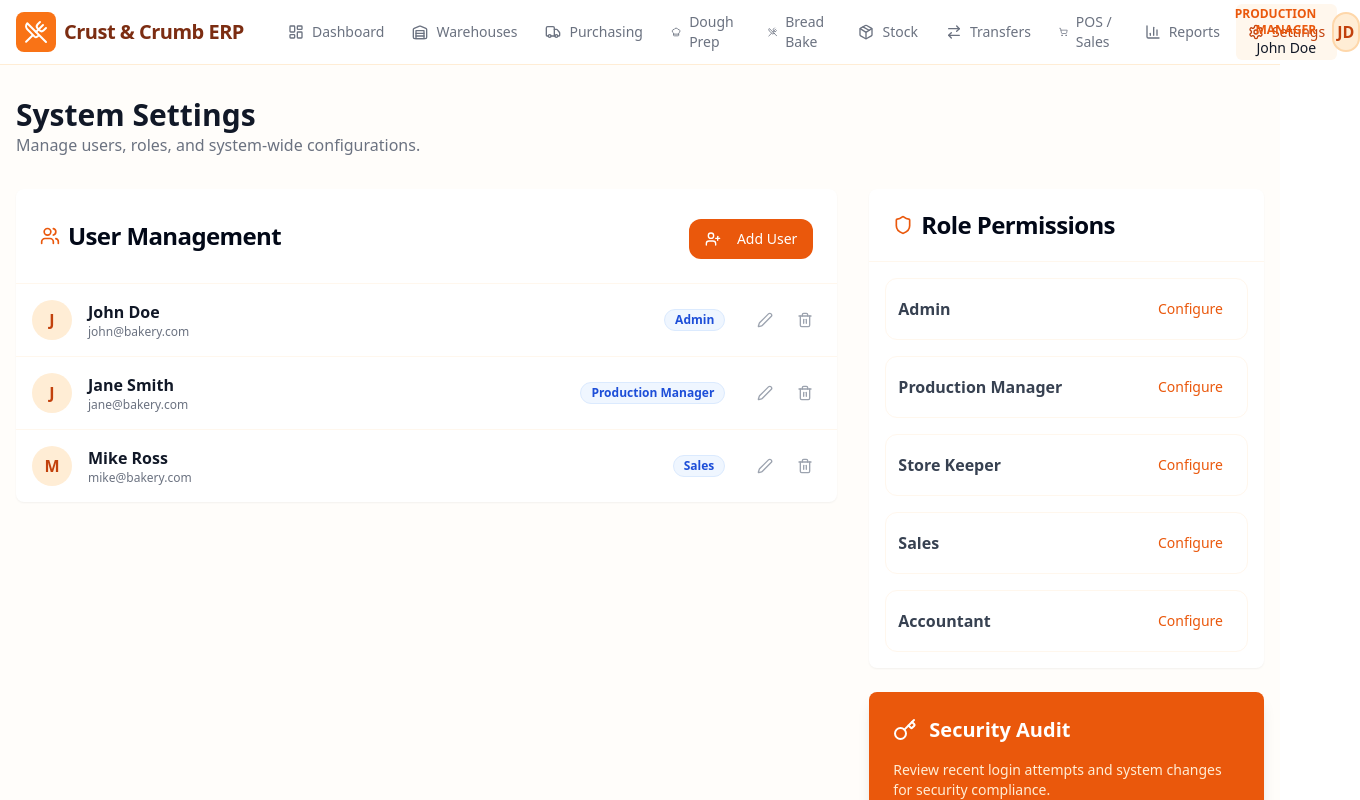
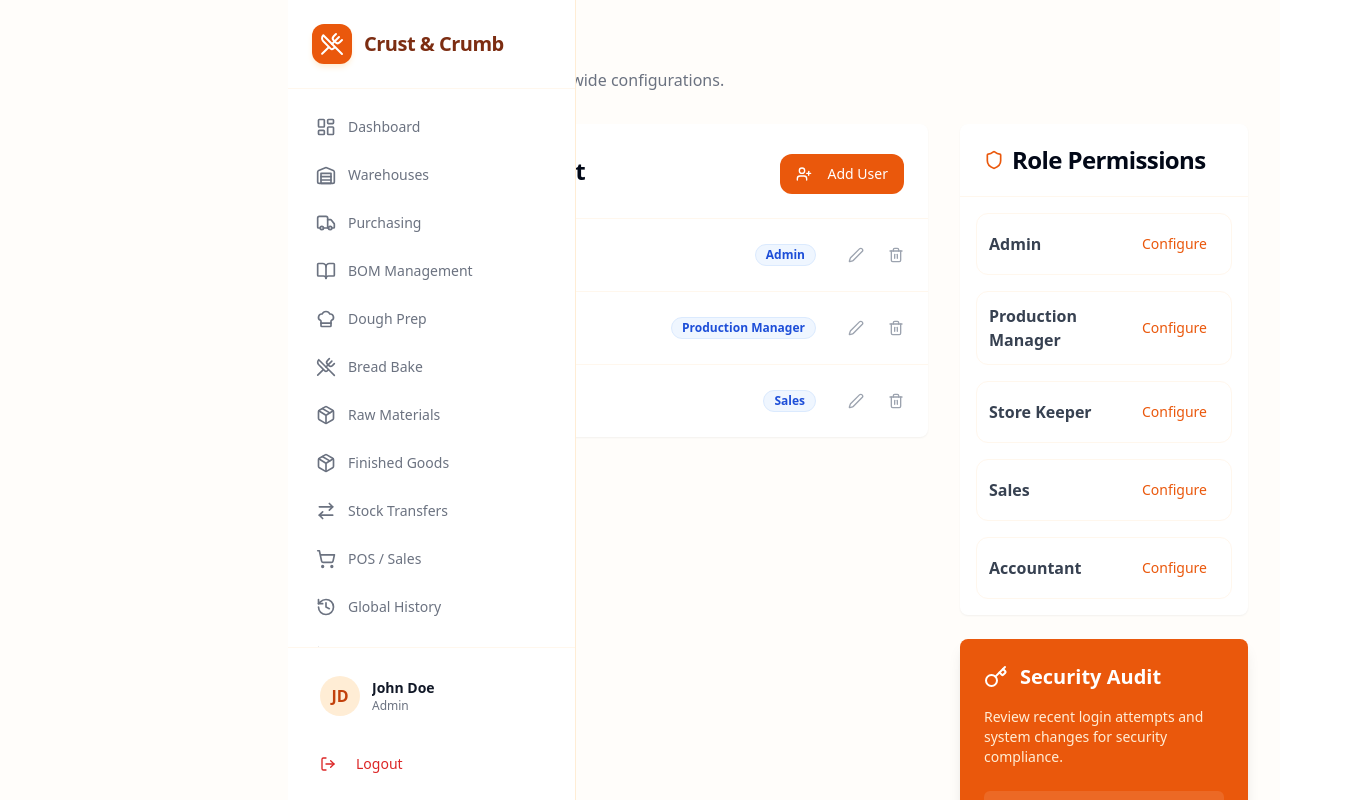
Before and after one commit to Sentayhu2012/bakery, a React (Vite) app: page /settings in a window 1280 px wide. Shown: the top 800 px of the page, 1360 px wide, since content can reach past the window. Built offline with nearby package versions, Linux system fonts and the light colour scheme; sample sign-in values are in the browser's storage.

Commit message:
[dyad] Fixing Sidebar layout and unifying navigation - wrote 4 file(s), deleted 1 file(s)

```diff
--- a/src/components/Navbar.tsx
+++ /dev/null
@@ -1,83 +0,0 @@
-"use client";
-
-import React from 'react';
-import { Link, useLocation } from 'react-router-dom';
-import {
-  UtensilsCrossed,
-  Package,
-  LayoutDashboard,
-  ChefHat,
-  ShoppingCart,
-  BarChart3,
-  Warehouse,
-  Truck,
-  Settings,
-  ArrowRightLeft
-} from 'lucide-react';
-import { cn } from '@/lib/utils';
-
-const Navbar = () => {
-  const location = useLocation();
-
-  const navItems = [
-    { path: '/', label: 'Dashboard', icon: LayoutDashboard },
-    { path: '/warehouses', label: 'Warehouses', icon: Warehouse },
-    { path: '/purchasing', label: 'Purchasing', icon: Truck },
-    { path: '/production-dough', label: 'Dough Prep', icon: ChefHat },
-    { path: '/production-bread', label: 'Bread Bake', icon: UtensilsCrossed },
-    { path: '/inventory', label: 'Stock', icon: Package },
-    { path: '/transfers', label: 'Transfers', icon: ArrowRightLeft },
-    { path: '/pos', label: 'POS / Sales', icon: ShoppingCart },
-    { path: '/reports', label: 'Reports', icon: BarChart3 },
-    { path: '/settings', label: 'Settings', icon: Settings },
-  ];
-
-  return (
-    <nav className="bg-white border-b border-orange-100 sticky top-0 z-50">
-      <div className="max-w-[1600px] mx-auto px-4">
-        <div className="flex justify-between h-16">
-          <div className="flex items-center">
-            <Link to="/" className="flex-shrink-0 flex items-center gap-2 mr-8">
-              <div className="bg-orange-500 p-2 rounded-lg">
-                <UtensilsCrossed className="h-6 w-6 text-white" />
-              </div>
-              <span className="text-xl font-bold text-orange-900 tracking-tight hidden md:block">Crust & Crumb ERP</span>
-            </Link>
-            <div className="hidden xl:flex xl:space-x-1">
-              {navItems.map((item) => {
-                const Icon = item.icon;
-                const isActive = location.pathname === item.path;
-                return (
-                  <Link
-                    key={item.path}
-                    to={item.path}
-                    className={cn(
-                      "inline-flex items-center px-3 py-2 text-sm font-medium rounded-md transition-colors",
-                      isActive
-                        ? "bg-orange-50 text-orange-700"
-                        : "text-gray-500 hover:text-orange-600 hover:bg-orange-50/50"
-                    )}
-                  >
-                    <Icon className="mr-2 h-4 w-4" />
-                    {item.label}
-                  </Link>
-                );
-              })}
-            </div>
-          </div>
-          <div className="flex items-center gap-4">
-            <div className="text-right hidden sm:block">
-              <p className="text-xs font-bold text-orange-600 uppercase">Production Manager</p>
-              <p className="text-sm font-medium text-gray-900">John Doe</p>
-            </div>
-            <div className="h-10 w-10 rounded-full bg-orange-100 border-2 border-orange-200 flex items-center justify-center text-orange-700 font-bold">
-              JD
-            </div>
-          </div>
-        </div>
-      </div>
-    </nav>
-  );
-};
-
-export default Navbar;
--- a/src/components/Sidebar.tsx
+++ b/src/components/Sidebar.tsx
@@ -5,7 +5,7 @@ import { Link, useLocation, useNavigate } from 'react-router-dom';
 import {
   LayoutDashboard, Warehouse, Truck, ChefHat, UtensilsCrossed,
   Package, ArrowRightLeft, ShoppingCart, BarChart3, Settings,
-  LogOut, Menu, X, BookOpen, History
+  LogOut, Menu, BookOpen, History
 } from 'lucide-react';
 import { cn } from '@/lib/utils';
 import { Button } from "@/components/ui/button";
@@ -95,12 +95,12 @@ const Sidebar = () => {
 
   return (
     <>
-      {/* Desktop Sidebar */}
+      {/* Desktop Sidebar - Persistent */}
       <aside className="hidden lg:flex flex-col w-72 fixed inset-y-0 z-50">
         <NavContent />
       </aside>
 
-      {/* Mobile Sidebar */}
+      {/* Mobile Header & Toggle */}
       <div className="lg:hidden fixed top-0 left-0 right-0 h-16 bg-white border-b border-orange-100 flex items-center px-4 z-40">
         <Sheet open={isOpen} onOpenChange={setIsOpen}>
           <SheetTrigger asChild>
--- a/src/pages/Inventory.tsx
+++ b/src/pages/Inventory.tsx
@@ -1,7 +1,7 @@
 "use client";
 
 import React, { useState } from 'react';
-import Navbar from '@/components/Navbar';
+import Sidebar from '@/components/Sidebar';
 import {
   Table,
   TableBody,
@@ -56,7 +56,6 @@ const Inventory = () => {
   const [isDialogOpen, setIsDialogOpen] = useState(false);
   const [editingMaterial, setEditingMaterial] = useState<Material | null>(null);
 
-  // Form State
   const [formData, setFormData] = useState<Partial<Material>>({
     name: '',
     category: 'Dry Goods',
@@ -104,8 +103,8 @@ const Inventory = () => {
   };
 
   return (
-    <div className="min-h-screen bg-orange-50/30">
-      <Navbar />
+    <div className="min-h-screen bg-orange-50/30 lg:pl-72">
+      <Sidebar />
       <main className="max-w-7xl mx-auto px-4 sm:px-6 lg:px-8 py-8">
         <div className="flex flex-col md:flex-row md:items-center justify-between gap-4 mb-8">
           <div>
--- a/src/pages/Reports.tsx
+++ b/src/pages/Reports.tsx
@@ -1,7 +1,7 @@
 "use client";
 
 import React, { useState } from 'react';
-import Navbar from '@/components/Navbar';
+import Sidebar from '@/components/Sidebar';
 import { Card, CardContent, CardHeader, CardTitle } from "@/components/ui/card";
 import { Button } from "@/components/ui/button";
 import { Tabs, TabsContent, TabsList, TabsTrigger } from "@/components/ui/tabs";
@@ -28,6 +28,7 @@ import {
   Cell
 } from 'recharts';
 import { Download, Calendar, Filter, FileText, TrendingUp, Package, Truck, ChefHat, ShoppingCart } from 'lucide-react';
+import { showSuccess } from '@/utils/toast';
 
 const Reports = () => {
   const [activeTab, setActiveTab] = useState("sales");
@@ -41,10 +42,14 @@ const Reports = () => {
     { name: 'Sun', sales: 3490 },
   ];
 
+  const handleExport = () => {
+    showSuccess("Generating PDF report... Download will start shortly.");
+  };
+
   return (
-    <div className="min-h-screen bg-orange-50/30">
-      <Navbar />
-      <main className="max-w-[1600px] mx-auto px-4 py-8">
+    <div className="min-h-screen bg-orange-50/30 lg:pl-72">
+      <Sidebar />
+      <main className="max-w-[1600px] mx-auto px-4 py-8 lg:px-8">
         <div className="flex flex-col md:flex-row justify-between items-start md:items-center gap-4 mb-8">
           <div>
             <h1 className="text-3xl font-bold text-gray-900">Consolidated ERP Reports</h1>
@@ -54,8 +59,8 @@ const Reports = () => {
             <Button variant="outline" className="rounded-xl border-orange-200 text-orange-700">
               <Calendar className="mr-2 h-4 w-4" /> Date Range
             </Button>
-            <Button className="bg-orange-600 hover:bg-orange-700 text-white rounded-xl">
-              <Download className="mr-2 h-4 w-4" /> Export All Reports
+            <Button className="bg-orange-600 hover:bg-orange-700 text-white rounded-xl" onClick={handleExport}>
+              <Download className="mr-2 h-4 w-4" /> Export All Reports (PDF)
             </Button>
           </div>
         </div>
--- a/src/pages/Settings.tsx
+++ b/src/pages/Settings.tsx
@@ -1,7 +1,7 @@
 "use client";
 
 import React, { useState } from 'react';
-import Navbar from '@/components/Navbar';
+import Sidebar from '@/components/Sidebar';
 import { Card, CardContent, CardHeader, CardTitle } from "@/components/ui/card";
 import { Button } from "@/components/ui/button";
 import { Input } from "@/components/ui/input";
@@ -76,9 +76,9 @@ const Settings = () => {
   };
 
   return (
-    <div className="min-h-screen bg-orange-50/30">
-      <Navbar />
-      <main className="max-w-7xl mx-auto px-4 py-8">
+    <div className="min-h-screen bg-orange-50/30 lg:pl-72">
+      <Sidebar />
+      <main className="max-w-7xl mx-auto px-4 py-8 lg:px-8">
         <div className="mb-8">
           <h1 className="text-3xl font-bold text-gray-900">System Settings</h1>
           <p className="text-gray-500">Manage users, roles, and system-wide configurations.</p>
```
